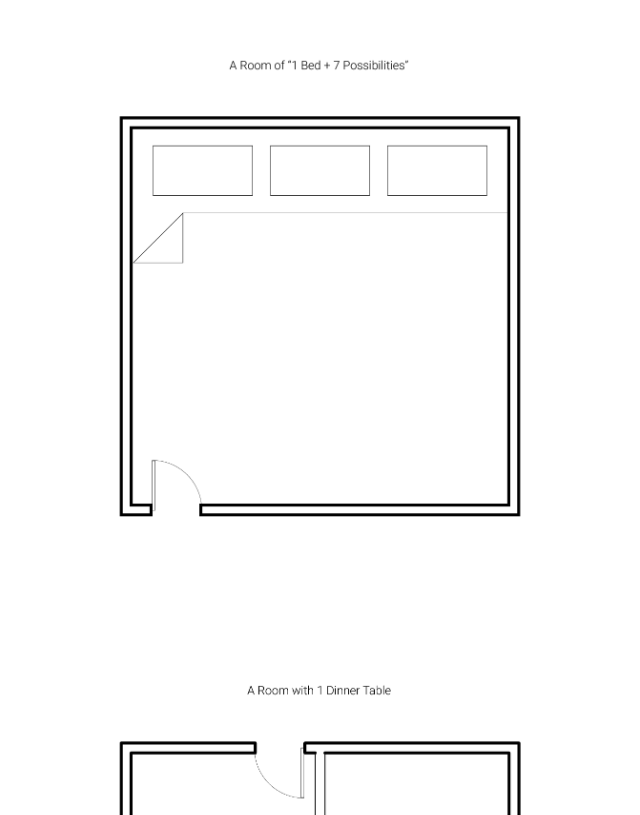
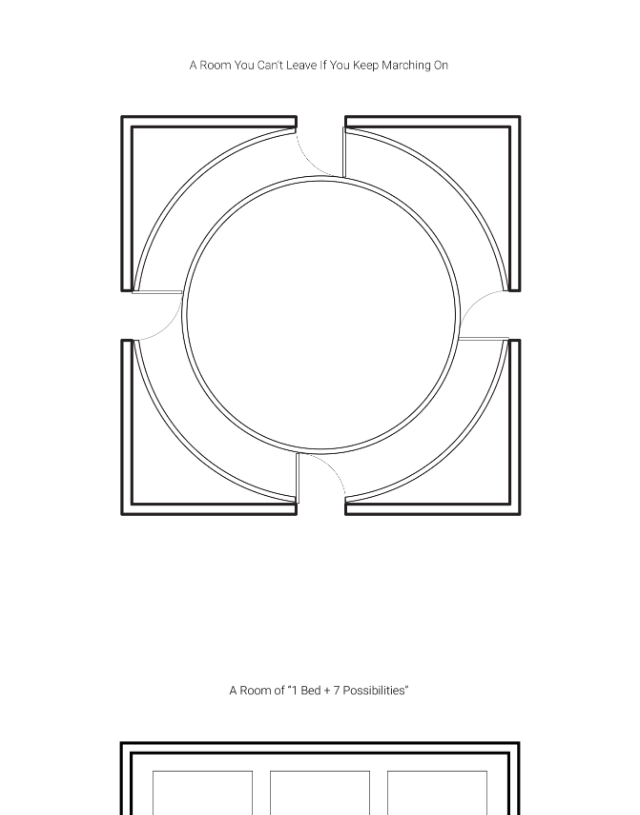
Before and after one commit to Qianqianye/100-rooms, a plain HTML site: page index.html in a window 1280 px wide. Shown: the part 874-1689 px from the top of the page, without its empty margins (481-1121 px from the left). Drawn offline with nearby package versions, Linux system fonts and the light colour scheme.

Commit message:
Added room 7

```diff
--- a/index.html
+++ b/index.html
@@ -160,6 +160,7 @@
 
 
 				<img src="room-3/qianqian-ye-room-3.png" alt="" />
+				<img src="room-7/qianqian-ye-room-7.png" alt="" />
 				<img src="room-2/qianqian-ye-room-2.png" alt="" />
 				<img src="room-4/qianqian-ye-room-4.png" alt="" />
 				<img src="room-6/qianqian-ye-room-6.png" alt="" />
```
Also changed, not shown: room-7/qianqian-ye-room-7.png (added).
